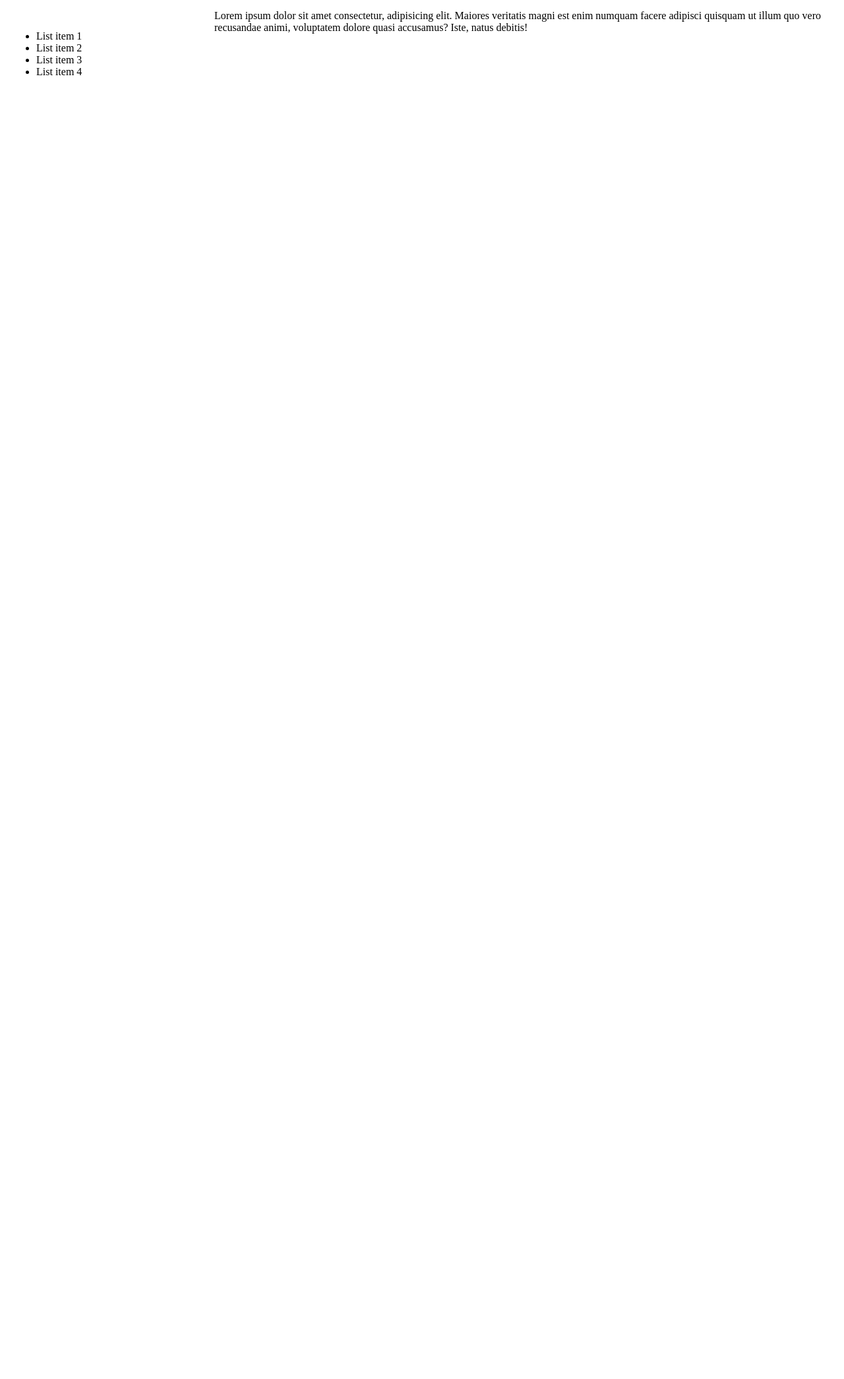
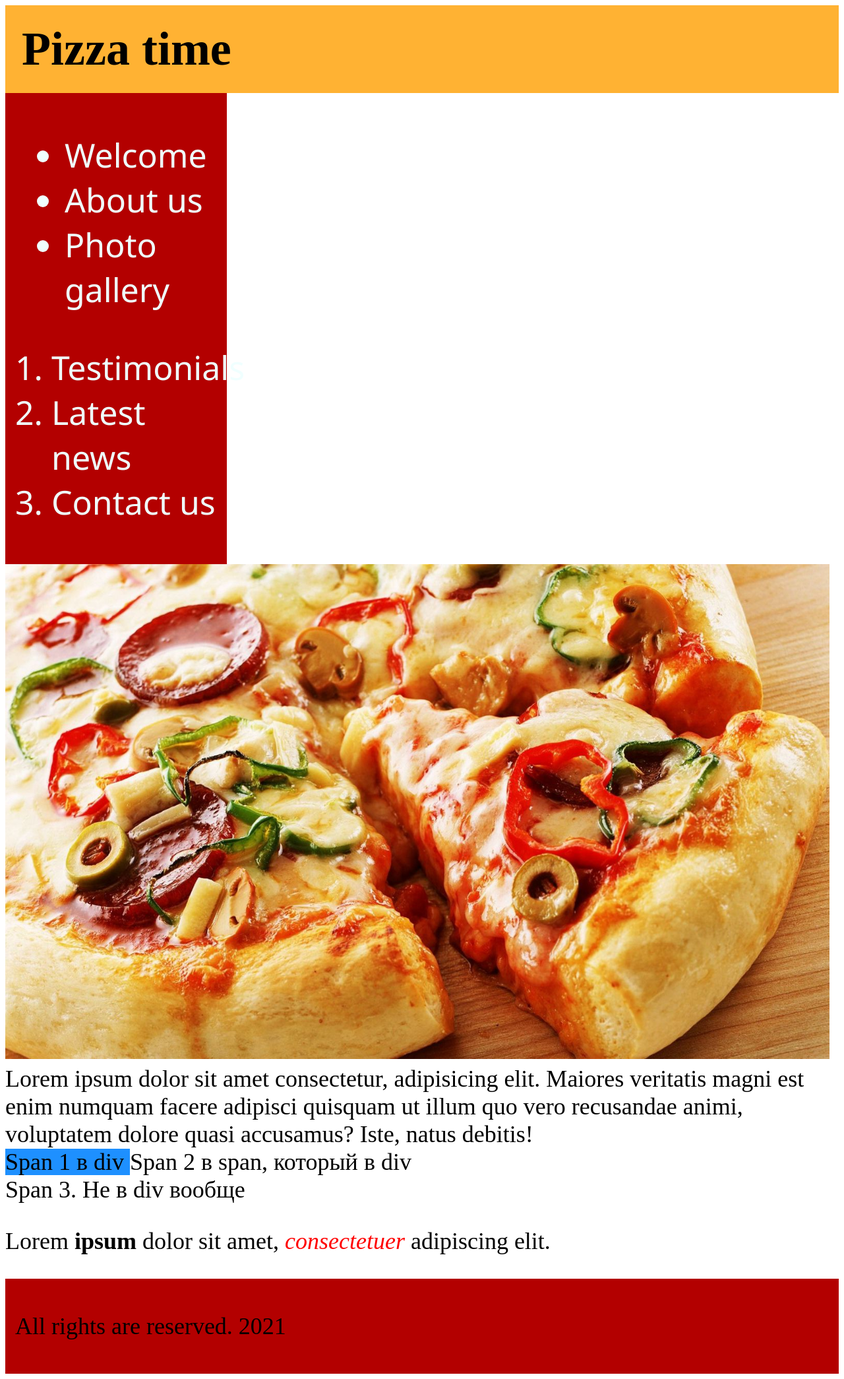
Before and after one commit to bohdankonopolskyi/WEB_Restaurant, a PHP site: page /index2.html in a window 1280 px wide. Shown: the whole page at 66% size. Before the commit the page ends 114 px from the top, so only its background shows below. Run offline with PHP 8.4, Linux system fonts and the light colour scheme.

Commit message:
Lab2 edited

```diff
--- a/Lab_2/index2.css
+++ b/Lab_2/index2.css
@@ -1,26 +1,58 @@
-body {
+body
+{
+    font-size: 36px;
+}
+h1 {
+    font-size: 72px;
+    margin: 0;
+}
+ul, li
+{
+    font: 50px;
+    font-family: 'Segoe UI', Tahoma, Geneva, Verdana, sans-serif;
+    color: azure;
+    margin-left: 20px;
+}
+
+#header {
+    height: 20%;
     font: 50px;
     margin: 0;
-}
-h1 {
-    font-size: 36px;
-    margin: 0;
-}
-#header {
-    margin-top: 0;
+    padding: 25px;
+    background-color: #ffb233;
 }
 #sidebar {
+    position: relative;
+    top: 0px;
+    bottom: 0px;
     float: left;
-    width: 20%;
+    width: 25%;
     padding: 10px;
-    margin: 10px 10px 20px 5px;
-}
-#content {
+    background-color: #b30000;
+    font-size: 50px;
+};
+.content {
     margin: 10px 5px 20px 25%;
-    padding: 5px;
+    padding: 10px;
 }
 #footer
 {
-    padding: 5px;
+    height: 10%;
+    padding: 15px;
     clear: left;
+    background-color: #b30000;
 }
+img
+{
+    width: 1250px;
+    height: 750px;
+}
+span
+{ background-color: white; }
+
+div.subclass > span {
+  background-color: DodgerBlue;
+}
+b + i {
+    color: red;
+}
--- a/Lab_2/index2.html
+++ b/Lab_2/index2.html
@@ -8,18 +8,37 @@
     <link rel="stylesheet" href="index2.css" type="text/css">
 </head>
 <body>
-    <div id = "header"> </div>
+    <div id = "header">
+        <h1> Pizza time </h1>
+    </div>
     <div id = "sidebar">
         <ul>
-            <li> List item 1</li>
-            <li> List item 2 </li>
-            <li> List item 3 </li>
-            <li> List item 4 </li>
+            <li> Welcome </li>
+            <li> About us </li>
+            <li> Photo gallery </li>
+
         </ul>
+
+        <ol>
+            <li> Testimonials </li>
+            <li> Latest news </li>
+            <li> Contact us </li>
+        </ol>
     </div>
-    <div id = "content">
+    <div class = "content">
+        <img src="main1.jpeg">
         Lorem ipsum dolor sit amet consectetur, adipisicing elit. Maiores veritatis magni est enim numquam facere adipisci quisquam ut illum quo vero recusandae animi, voluptatem dolore quasi accusamus? Iste, natus debitis!
+        <br>
+        <div class = "subclass">
+            <span>Span 1 в div
+              <span>Span 2 в span, который в div</span>
+            </span>
+          </div>
+          <span>Span 3. Не в div вообще</span>
+          <p>Lorem <b>ipsum </b> dolor sit amet, <i>consectetuer</i> adipiscing elit.</p>
     </div>
-    <div id = "footer"> </div>
+    <div id = "footer">
+        <p> All rights are reserved. 2021</p>
+    </div>
 </body>
 </html>
```
Also changed, not shown: Lab_2/main1.jpeg (added), 2 other files.
